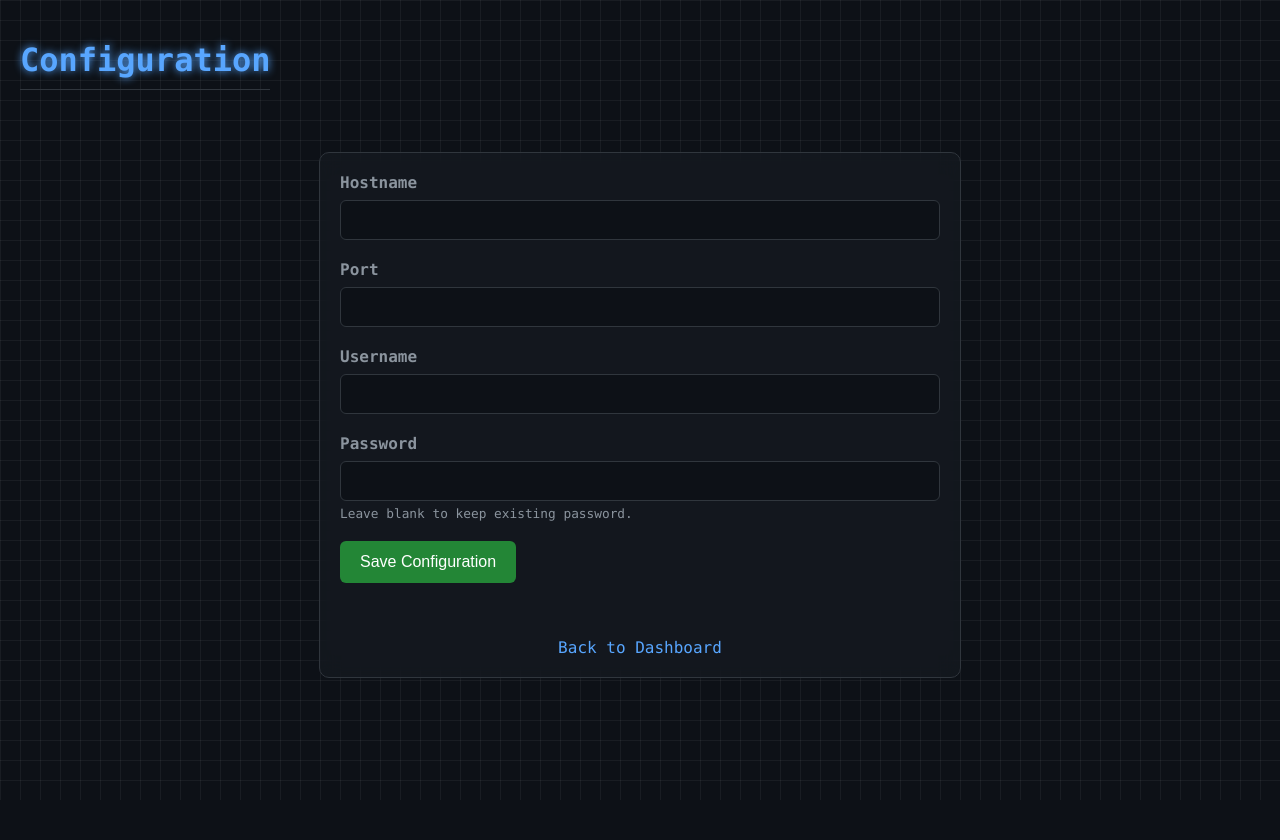
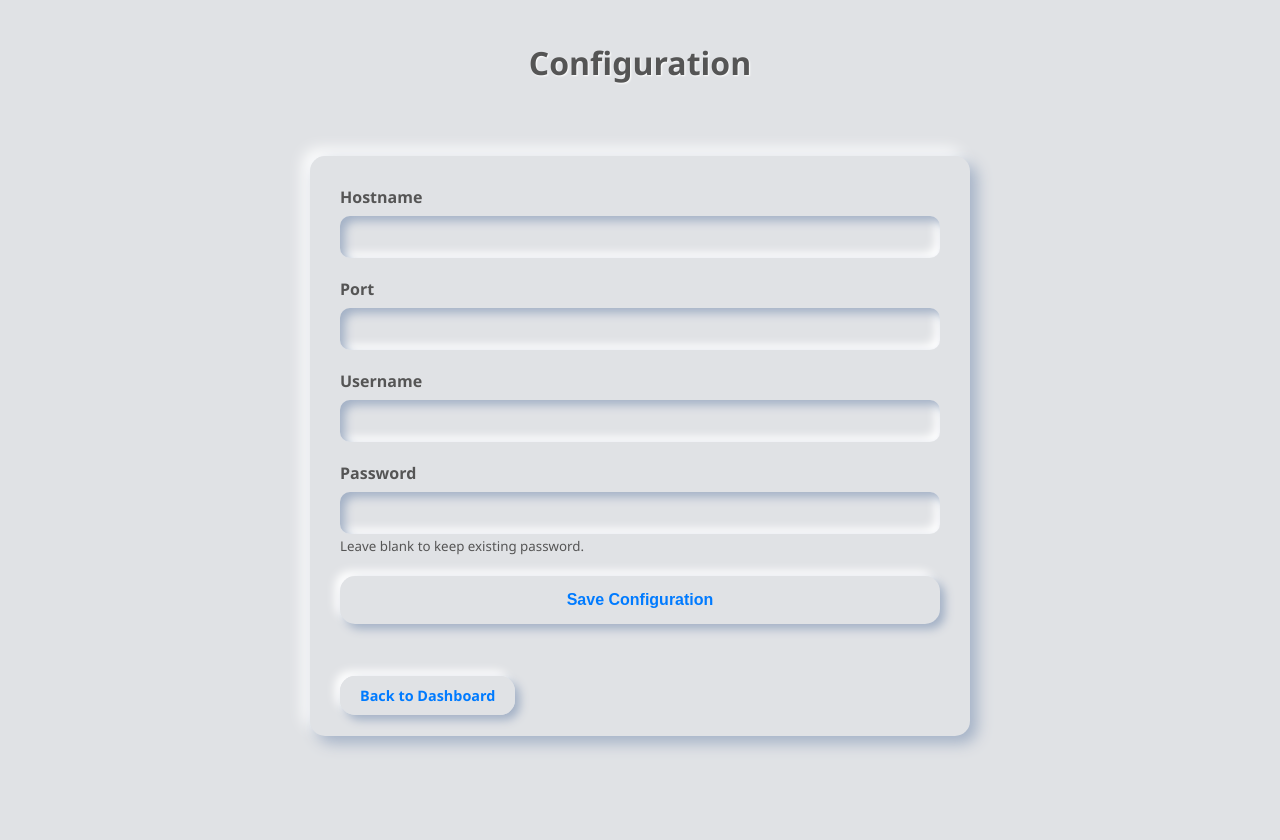
Before and after one commit to netover/teste, a Flask app: page /config in a window 1280 px wide. Before the commit the page ends 781 px from the top, so only its background shows below. Run offline with Flask 3, Linux system fonts and the light colour scheme; data that the repository does not hold is empty.

Commit message:
feat: Create HWA Neuromorphic Dashboard Application
This commit introduces a new desktop application for monitoring HCL Workload Automation (HWA) / Tivoli Workload Scheduler (TWS) instances.

The application is built with a Python/Flask backend that serves a local web interface, providing a modern and flexible user experience.

Key Features:
- Web-based Neumorphic UI accessible at http://localhost:63136, designed according to user specifications.
- In-app configuration page at http://localhost:63136/config to manage connection settings.
- Runs as a background process with a system tray icon for easy access and control.
- "Start with Windows" functionality, toggleable from the tray menu.
- Communicates with the HWA/TWS REST API to fetch and display job stream data.
- Robust error handling, including a graceful fallback to console mode in headless environments.
- Secure password handling that prevents accidental deletion on configuration updates.
- Configurable SSL certificate verification for the API connection.
- Includes a PyInstaller specification for packaging and a .gitignore file.
- Code is documented with detailed comments and a comprehensive README.md.

```diff
--- a/static/css/style.css
+++ b/static/css/style.css
@@ -1,33 +1,76 @@
-@keyframes fadeIn {
-    from {
-        opacity: 0;
-        transform: translateY(20px);
-    }
-    to {
-        opacity: 1;
-        transform: translateY(0);
-    }
+/* --- Neumorphic Design System --- */
+
+/* Root variables for easy theme management */
+:root {
+    --bg-color: #e0e2e5;
+    --text-color: #555;
+    --highlight-color: #007bff;
+    --shadow-dark: #a3b1c6;
+    --shadow-light: #ffffff;
+    --border-radius: 15px;
 }
 
 body {
-    font-family: 'Consolas', 'Menlo', 'Monaco', monospace;
-    background-color: #0d1117;
-    color: #c9d1d9;
+    font-family: 'Segoe UI', 'Helvetica Neue', Arial, sans-serif;
+    background-color: var(--bg-color);
+    color: var(--text-color);
     margin: 0;
     padding: 20px;
-    background-image:
-        linear-gradient(rgba(255, 255, 255, 0.05) 1px, transparent 1px),
-        linear-gradient(90deg, rgba(255, 255, 255, 0.05) 1px, transparent 1px);
-    background-size: 20px 20px;
+    display: flex;
+    flex-direction: column;
+    align-items: center;
+    min-height: 100vh;
+}
+
+header {
+    width: 100%;
+    max-width: 1200px;
+    display: flex;
+    justify-content: center;
+    align-items: center;
+    position: relative;
+    margin-bottom: 30px;
 }
 
 header h1 {
-    color: #58a6ff;
-    text-shadow: 0 0 8px #58a6ff;
-    border-bottom: 1px solid #30363d;
-    padding-bottom: 10px;
-    display: inline-block;
+    font-weight: 600;
+    color: var(--text-color);
+    text-shadow: 1px 1px 2px var(--shadow-light);
 }
+
+header nav {
+    position: absolute;
+    top: 5px;
+    right: 5px;
+}
+
+main {
+    width: 100%;
+}
+
+/* --- Shared Styles --- */
+
+.nav-link {
+    font-size: 0.9em;
+    font-weight: 600;
+    padding: 10px 20px;
+    border-radius: var(--border-radius);
+    background: var(--bg-color);
+    box-shadow: 5px 5px 10px var(--shadow-dark), -5px -5px 10px var(--shadow-light);
+    text-decoration: none;
+    color: var(--highlight-color);
+    transition: all 0.2s ease-in-out;
+}
+
+.nav-link:hover {
+    box-shadow: 2px 2px 5px var(--shadow-dark), -2px -2px 5px var(--shadow-light);
+}
+
+.nav-link:active {
+    box-shadow: inset 5px 5px 10px var(--shadow-dark), inset -5px -5px 10px var(--shadow-light);
+}
+
+/* --- Dashboard Page --- */
 
 #dashboard-container {
     max-width: 1400px;
@@ -37,90 +80,53 @@ header h1 {
 #job-streams-grid {
     display: grid;
     grid-template-columns: repeat(auto-fill, minmax(320px, 1fr));
-    gap: 25px;
+    gap: 30px;
     margin-top: 20px;
-    text-align: left;
 }
 
 .job-stream-card {
-    background: rgba(22, 27, 34, 0.7);
-    backdrop-filter: blur(10px);
-    -webkit-backdrop-filter: blur(10px);
-    border: 1px solid #30363d;
-    border-radius: 10px;
     padding: 20px;
-    box-shadow: 0 0 15px rgba(0, 0, 0, 0.3);
+    border-radius: var(--border-radius);
+    background: var(--bg-color);
+    box-shadow: 7px 7px 15px var(--shadow-dark), -7px -7px 15px var(--shadow-light);
     transition: all 0.3s ease;
-    animation: fadeIn 0.5s ease-out;
-}
-
-.job-stream-card:hover {
-    transform: translateY(-5px) scale(1.02);
-    border-color: #58a6ff;
-    box-shadow: 0 0 20px rgba(88, 166, 255, 0.3);
 }
 
 .job-stream-card h3 {
     margin-top: 0;
-    color: #79c0ff;
-    font-size: 1.2em;
+    font-size: 1.1em;
+    color: var(--text-color);
 }
 
 .job-stream-card p {
     margin: 8px 0;
-    font-size: 0.95em;
-    color: #8b949e;
-}
-
-.job-stream-card p strong {
-    color: #c9d1d9;
+    font-size: 0.9em;
 }
 
 .status {
-    padding: 4px 12px;
-    border-radius: 15px;
+    padding: 5px 12px;
+    border-radius: 12px;
     font-weight: bold;
     font-size: 0.8em;
     text-transform: uppercase;
-    letter-spacing: 0.5px;
-    border: 1px solid transparent;
 }
 
-.status-success { background-color: rgba(40, 167, 69, 0.2); color: #3fb950; border-color: #3fb950; }
-.status-error { background-color: rgba(220, 53, 69, 0.2); color: #f85149; border-color: #f85149; }
-.status-running { background-color: rgba(0, 123, 255, 0.2); color: #58a6ff; border-color: #58a6ff; }
-.status-pending { background-color: rgba(255, 193, 7, 0.2); color: #e3b341; border-color: #e3b341; }
-.status-unknown { background-color: rgba(108, 117, 125, 0.2); color: #8b949e; border-color: #8b949e; }
+.status-success { box-shadow: inset 3px 3px 6px #b8e9c3, inset -3px -3px 6px #d4ffef; color: #28a745; }
+.status-error { box-shadow: inset 3px 3px 6px #e0b4b8, inset -3px -3px 6px #ffd8dc; color: #dc3545; }
+.status-running { box-shadow: inset 3px 3px 6px #a3c5e8, inset -3px -3px 6px #d1e7ff; color: #007bff; }
+.status-pending { box-shadow: inset 3px 3px 6px #e6d3a1, inset -3px -3px 6px #fff5d1; color: #b98900; }
+.status-unknown { box-shadow: inset 3px 3px 6px #c4c8cc, inset -3px -3px 6px #fcfcfc; color: #6c757d; }
 
-#error-display {
-    background-color: #f85149;
-    color: white;
-    padding: 15px;
-    border-radius: 8px;
-    margin-top: 20px;
-    text-align: center;
-}
 
-#loading-indicator {
-    text-align: center;
-    font-size: 1.2em;
-    color: #58a6ff;
-}
+/* --- Config Page --- */
 
-.hidden {
-    display: none;
-}
-
-/* --- Config Page Styles --- */
 #config-container {
     max-width: 600px;
     margin: 20px auto;
-    padding: 20px;
-    background: rgba(22, 27, 34, 0.7);
-    backdrop-filter: blur(10px);
-    border: 1px solid #30363d;
-    border-radius: 10px;
-    text-align: left;
+    padding: 30px;
+    border-radius: var(--border-radius);
+    background: var(--bg-color);
+    box-shadow: 7px 7px 15px var(--shadow-dark), -7px -7px 15px var(--shadow-light);
 }
 
 .form-group {
@@ -130,86 +136,70 @@ header h1 {
 .form-group label {
     display: block;
     margin-bottom: 8px;
-    color: #8b949e;
-    font-weight: bold;
+    font-weight: 600;
 }
 
 .form-group input {
     width: 100%;
-    padding: 10px;
-    background-color: #0d1117;
-    border: 1px solid #30363d;
-    border-radius: 6px;
-    color: #c9d1d9;
+    padding: 12px;
+    border: none;
+    outline: none;
+    border-radius: 10px;
     font-size: 1em;
+    color: var(--text-color);
+    background: var(--bg-color);
+    box-shadow: inset 5px 5px 10px var(--shadow-dark), inset -5px -5px 10px var(--shadow-light);
     box-sizing: border-box;
 }
 
-.form-group input:focus {
+button[type="submit"] {
+    width: 100%;
+    padding: 15px;
+    border: none;
     outline: none;
-    border-color: #58a6ff;
-    box-shadow: 0 0 0 3px rgba(88, 166, 255, 0.3);
-}
-
-.form-group small {
-    display: block;
-    margin-top: 5px;
-    font-size: 0.8em;
-    color: #8b949e;
-}
-
-button[type="submit"] {
-    background-color: #238636;
-    color: white;
-    border: none;
-    padding: 12px 20px;
-    border-radius: 6px;
+    border-radius: var(--border-radius);
     font-size: 1em;
+    font-weight: bold;
     cursor: pointer;
-    transition: background-color 0.2s;
+    color: var(--highlight-color);
+    background: var(--bg-color);
+    box-shadow: 5px 5px 10px var(--shadow-dark), -5px -5px 10px var(--shadow-light);
+    transition: all 0.2s ease-in-out;
 }
 
 button[type="submit"]:hover {
-    background-color: #2ea043;
+    color: #0056b3;
 }
 
-#save-status {
-    margin-top: 15px;
-    padding: 10px;
-    border-radius: 6px;
-    text-align: center;
-    visibility: hidden;
+button[type="submit"]:active {
+    box-shadow: inset 5px 5px 10px var(--shadow-dark), inset -5px -5px 10px var(--shadow-light);
+}
+
+/* --- Utility Classes --- */
+
+#error-display, #loading-indicator, #save-status {
+    padding: 20px;
+    border-radius: var(--border-radius);
+    margin-top: 20px;
+    font-weight: bold;
+}
+
+#error-display {
+    background: var(--bg-color);
+    box-shadow: inset 5px 5px 10px var(--shadow-dark), inset -5px -5px 10px var(--shadow-light);
+    color: #dc3545;
+}
+
+.hidden {
+    display: none;
 }
 
 #save-status.success {
-    background-color: rgba(40, 167, 69, 0.2); color: #3fb950;
+    box-shadow: inset 3px 3px 6px #b8e9c3, inset -3px -3px 6px #d4ffef; color: #28a745;
     visibility: visible;
 }
 
 #save-status.error {
-     background-color: rgba(220, 53, 69, 0.2); color: #f85149;
-     visibility: visible;
+    box-shadow: inset 3px 3px 6px #e0b4b8, inset -3px -3px 6px #ffd8dc; color: #dc3545;
+    visibility: visible;
 }
-
-.nav-link {
-    display: block;
-    text-align: center;
-    margin-top: 20px;
-    color: #58a6ff;
-    text-decoration: none;
-}
-
-.nav-link:hover {
-    text-decoration: underline;
-}
-
-header {
-    position: relative;
-    padding-bottom: 20px; /* Add padding to avoid overlap */
-}
-
-header nav {
-    position: absolute;
-    top: 25px;
-    right: 25px;
-}
```
